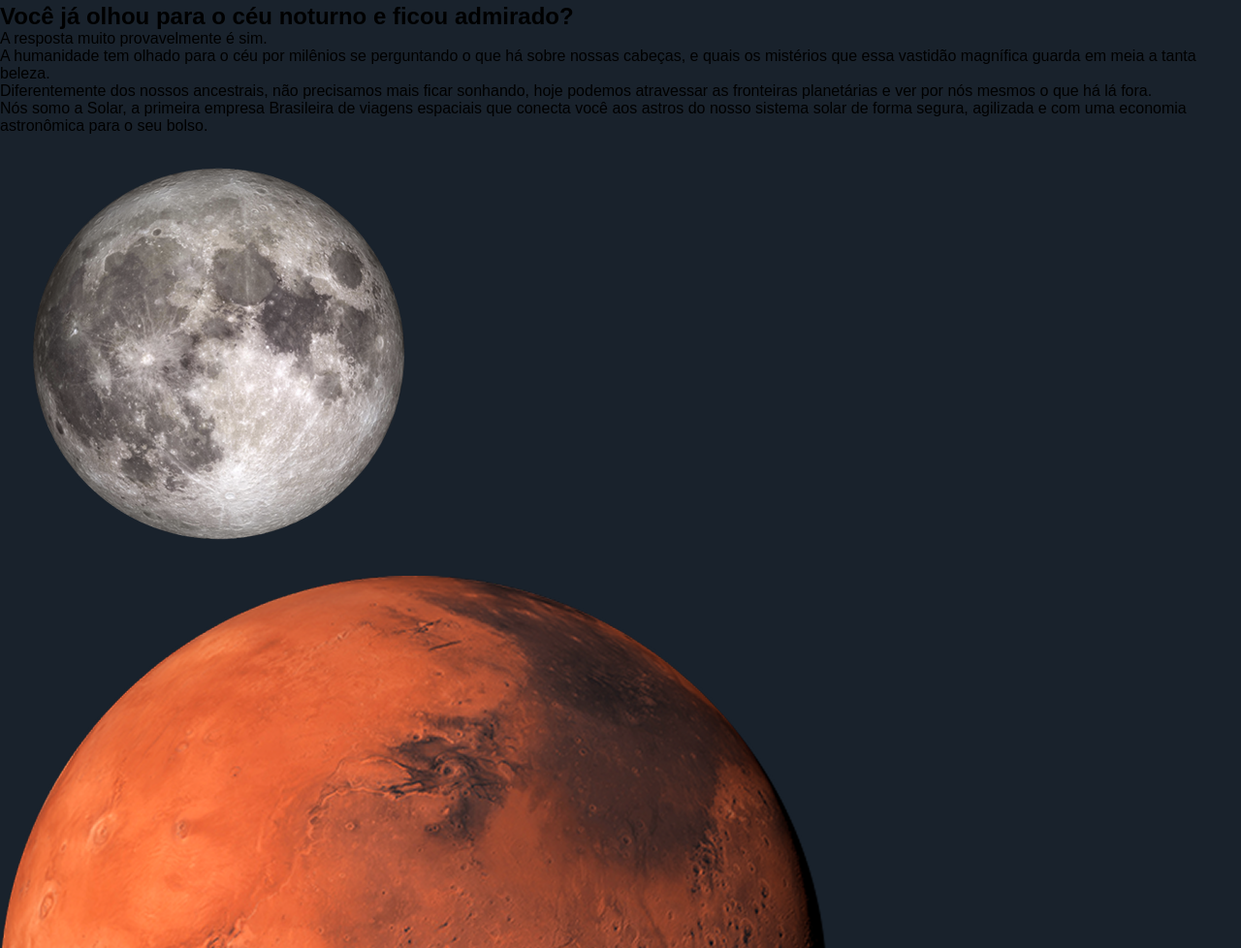
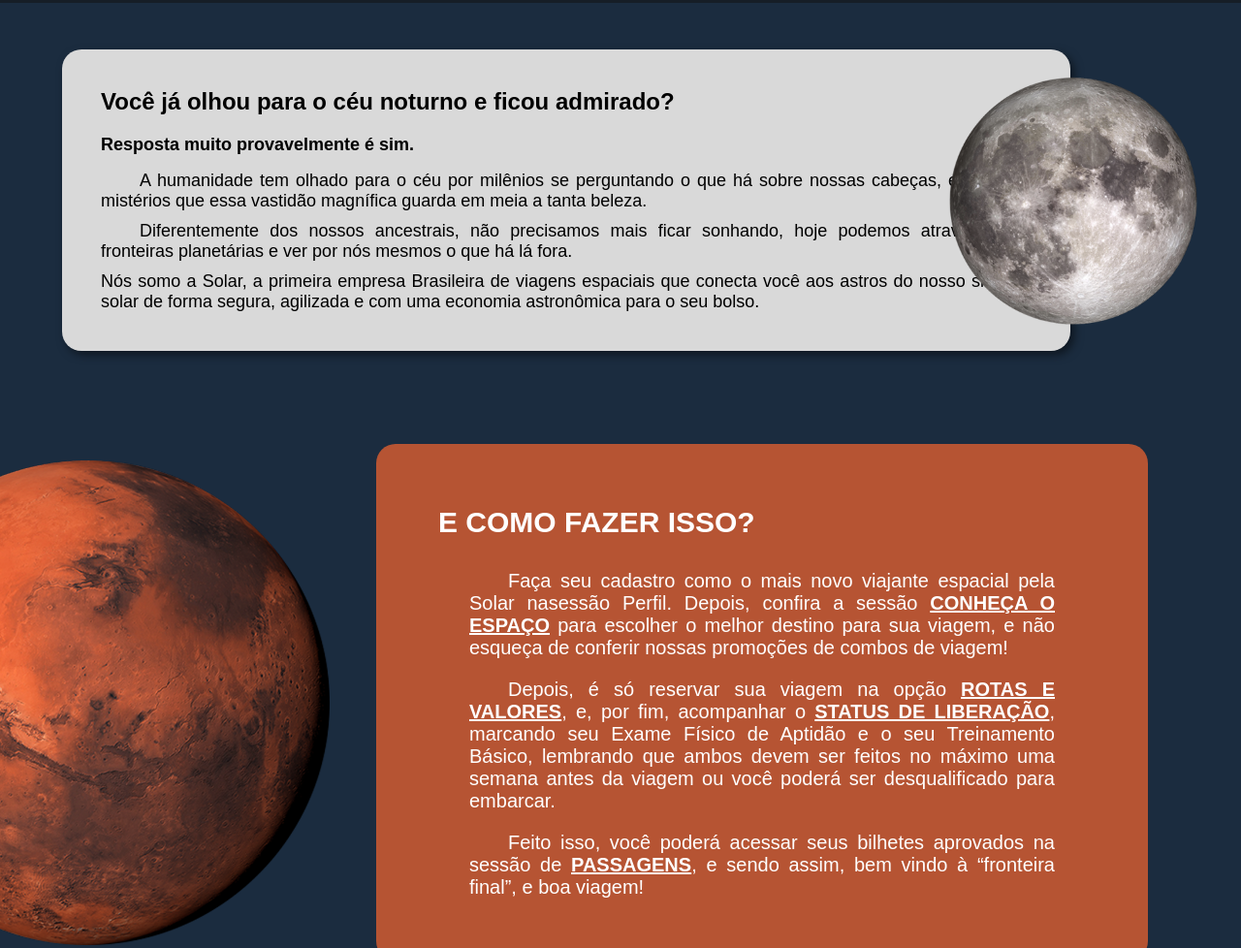
Before and after one commit to SaruSinge/Solar, a plain HTML site: page index.html in a window 1280 px wide. Shown: the part 194-1172 px from the top of the page at 97% size. Drawn offline with Linux system fonts and the light colour scheme; a web font is replaced by a local one.

Commit message:
fiz uma pá de alterações, incluindo o desing das seções 1 e 2

```diff
--- a/index.html
+++ b/index.html
@@ -28,40 +28,53 @@
 
     <main>
         <section class="secao_1">
-            <div>
-                <h1 class="secao_1_titulo">Você já olhou para o céu noturno e ficou admirado?</h1>
-                <p class="secao_1_texto">A resposta muito provavelmente é sim. <br>
-
-                    A humanidade tem olhado para o céu por milênios se perguntando o que há sobre nossas cabeças, e
-                    quais os
-                    mistérios que essa vastidão magnífica guarda em meia a tanta beleza. <br>
-
-                    Diferentemente dos nossos ancestrais, não precisamos mais ficar sonhando, hoje podemos atravessar as
-                    fronteiras planetárias e ver por nós mesmos o que há lá fora.<br>
-
-                    Nós somo a Solar, a primeira empresa Brasileira de viagens espaciais que conecta você aos astros do
-                    nosso sistema solar de forma segura, agilizada e com uma economia astronômica para o seu bolso.</p>
+            <div class="secao_1_textos">
+                <h1 class="secao_1_titulo"><strong>Você já olhou para o céu noturno e ficou admirado?</strong></h1>
+                <div class="secao_1_subtextos">
+                    <p class="secao_1_sub1"><strong>Resposta muito provavelmente é sim.</strong> </p>
+                    <p class="secao_1_sub2"> A humanidade tem olhado para o céu por milênios se perguntando o que
+                        há sobre nossas cabeças, e quais os mistérios que essa vastidão magnífica guarda em meia a tanta
+                        beleza. <br>
+                    </p>
+                    <p class="secao_1_sub3"> Diferentemente dos nossos ancestrais, não precisamos mais ficar sonhando,
+                        hoje podemos
+                        atravessar as fronteiras planetárias e ver por nós mesmos o que há lá fora.<br>
+                    </p>
+                    <p class="secao_1_sub4">
+                        Nós somo a Solar, a primeira empresa Brasileira de viagens espaciais que conecta você aos astros
+                        do nosso sistema solar de forma segura, agilizada e com uma economia astronômica para o seu
+                        bolso.
+                    </p>
+                </div>
             </div>
             <img class="secao_1_img" src="imagens/lua1.png" alt="Lua">
         </section>
 
         <section class="secao_2">
             <img class="secao_2_img" src="imagens/image 2.png" alt="Marte">
-            <div>
-                <h1 class="secao_2_titulo">E COMO FAZER ISSO?</h1>
-                <p class="secao_2_texto">Faça seu cadastro como o mais novo viajante espacial pela Solar nasessão
-                    Perfil. Depois, confira a sessão <a href=""><strong>CONHEÇA O ESPAÇO</strong></a> para escolher o
-                    melhor destino para sua viagem, e não esqueça de conferir nossas promoções de combos de viagem!<br>
+            <div class="secao_2_quadro">
+                <div class="secao_2_textos">
+                    <h1 class="secao_2_titulo">E COMO FAZER ISSO?</h1>
+                    <div class="secao_2_texto">
+                        <p class="secao_2_sub1">Faça seu cadastro como o mais novo viajante espacial pela Solar nasessão
+                            Perfil. Depois, confira a sessão <a class="secao_2_sub1" href=""><strong>CONHEÇA O ESPAÇO</strong></a> para
+                            escolher o
+                            melhor destino para sua viagem, e não esqueça de conferir nossas promoções de combos de
+                            viagem!</p>
 
-                    Depois, é só reservar sua viagem na opção <a href=""><strong>ROTAS E VALORES</strong></a>, e, por
-                    fim, acompanhar o <a href=""><strong>STATUS DE LIBERAÇÃO</strong></a>, marcando seu Exame Físico de
-                    Aptidão e o seu Treinamento Básico, lembrando que ambos
-                    devem ser feitos no máximo uma semana antes da viagem ou você poderá ser desqualificado para
-                    embarcar.<br>
+                        <p class="secao_2_sub2">Depois, é só reservar sua viagem na opção <a class="secao_2_sub2" href=""><strong>ROTAS E
+                                    VALORES</strong></a>, e, por
+                            fim, acompanhar o <a class="secao_2_sub2" href=""><strong>STATUS DE LIBERAÇÃO</strong></a>, marcando seu Exame
+                            Físico de
+                            Aptidão e o seu Treinamento Básico, lembrando que ambos devem ser feitos no máximo uma
+                            semana antes da viagem
+                            ou você poderá ser desqualificado para embarcar.</p>
 
-                    Feito isso, você poderá acessar seus bilhetes aprovados na sessão de <a
-                        href=""><strong>PASSAGENS</strong></a>, e sendo assim, bem
-                    vindo à “fronteira final”, e boa viagem!</p>
+                        <p class="secao_2_sub3">Feito isso, você poderá acessar seus bilhetes aprovados na sessão de <a
+                            class="secao_2_sub3" href=""><strong>PASSAGENS</strong></a>, e sendo assim, bem
+                            vindo à “fronteira final”, e boa viagem!</p>
+                    </div>
+                </div>
             </div>
         </section>
 
--- a/styles.css
+++ b/styles.css
@@ -2,9 +2,11 @@
 
 :root{
   /*cores de fundos:*/
-    --c-1: #19222C;
+    --c-1: #161e27;
     --c-2: #a3a3a3;
-    --c-3: ;
+    --c-3: #1b2c3f;
+    --C-4: #D9D9D9;
+    --c-5: #b65433;
 
   /*cores de letras: */
     --c-a: #fff;
@@ -23,11 +25,12 @@
 body {
   box-sizing: border-box;
   font-family: sans-serif;
-  background-color: var(--c-1);
+  background-color: var(--c-3);
 }
 
 /* cabeçalho ----------------------------------------- */
 .cabecalho {
+  background-color: var(--c-1);
   padding: 1.3rem 3rem;
   display: flex;
   flex-direction: row;
@@ -38,7 +41,7 @@ body {
 
 /*logo*/
 .cabecalho_logo {
-  margin: 1rem 0;
+  margin: 0.5rem 0;
   display: flex;
   align-items: center;
   font-family: var(--font-1);
@@ -93,6 +96,7 @@ body {
   border-radius: 6px;
   border: 2px solid var(--c-a);
   transition-duration: 1s;
+  box-shadow: 4px 4px 10px rgba(0, 0, 0, 0.5);
 }
 
 .menu_1:hover {
@@ -105,7 +109,7 @@ body {
   justify-content: center;
   border-radius: 6px;
   border: 2px solid rgba(183, 183, 183, 0);
-  transition-duration: 1s;
+  transition-duration: 0.7s;
 }
 
 .tracos_menu {
@@ -115,19 +119,140 @@ body {
   align-items: center;
   border: 2px solid var(--c-a);
   border-radius: 6px;
-  transition-duration: 1s;
+  transition-duration: 0.7s;
 }
 
 .tracos_menu:hover {
   background-color: rgba(183, 183, 183, 0.3);
   border: 2px solid rgba(183, 183, 183, 0);
-  transition-duration: 1s;
+  transition-duration: 0.7s;
 }
 
 .traco_menu_img {
   height: auto;
   width: 40px;
 }
+
+
+
+/* Seção 1 ----------------------------------------------*/
+
+.secao_1 {
+  display: flex;
+  margin: 3rem 4rem;
+  font-family: var(--font-1);
+  flex-direction: row;
+  align-items: center;
+}
+
+.secao_1_textos {
+  padding: 40px;
+  background-color: var(--C-4);
+  border-radius:20px;
+  width: 68rem;
+  box-shadow: 4px 4px 10px rgba(0, 0, 0, 0.5);
+}
+
+.secao_1_titulo {
+  margin-bottom: 20px;
+  width: 50rem;
+  font-weight: 900;
+}
+
+.secao_1_texto_cima {
+  width: 50rem;
+}
+
+.secao_1_subtextos {
+  width: 60rem;
+  text-align: justify;
+  font-size: 18px;
+}
+
+.secao_1_sub1 {
+  margin-bottom: 1rem;
+}
+
+.secao_1_sub2 {
+  text-indent: 40px;
+  margin-bottom: 10px;
+}
+
+.secao_1_sub3 {
+  text-indent: 40px;
+  margin-bottom:10px;
+}
+
+.secao_1_sub3 {
+  text-indent: 40px;
+}
+
+.secao_1_img {
+  height: 300px;
+  width: 300px;
+  margin-left: -9.2rem;
+}
+
+
+
+/* Seção 2 ----------------------------------------------- */
+
+.secao_2 {
+  display: flex;
+  flex-direction: row;
+  align-items: center;
+}
+
+.secao_2_quadro {
+  margin: 3rem 6rem 3rem 3rem;
+  background-color: var(--c-5);
+  border-radius: 20px;
+}
+
+.secao_2_textos {
+  margin: 4rem 6rem 4rem 6rem;
+  font-family: var(--font-1);
+  font-size: 20px;
+  color: var(--c-a);
+}
+
+.secao_2_titulo {
+  margin-left: -2rem;
+  font-weight: bold;
+  margin-bottom: 2rem;
+}
+
+.secao_2_texto {
+  text-align: justify;
+}
+
+.secao_2_sub1 {
+  text-indent: 40px;
+  margin-bottom: 20px;
+}
+
+.secao_2_sub2 {
+  text-indent: 40px;
+  margin-bottom: 20px;
+}
+
+.secao_2_sub3 {
+  text-indent: 40px;
+  margin-bottom: 20px;
+}
+
+a {
+  color: var(--c-a);
+}
+
+.secao_2_img {
+  margin-left: -10rem;
+  width: 500px;
+  position: relative; /*permite trazer o elemento pra frente*/
+  z-index: 1; /*permite trazer o elemento pra frente*/
+}
+
+
 
 
 /* Seção 3 -------------------------------------------*/
```
